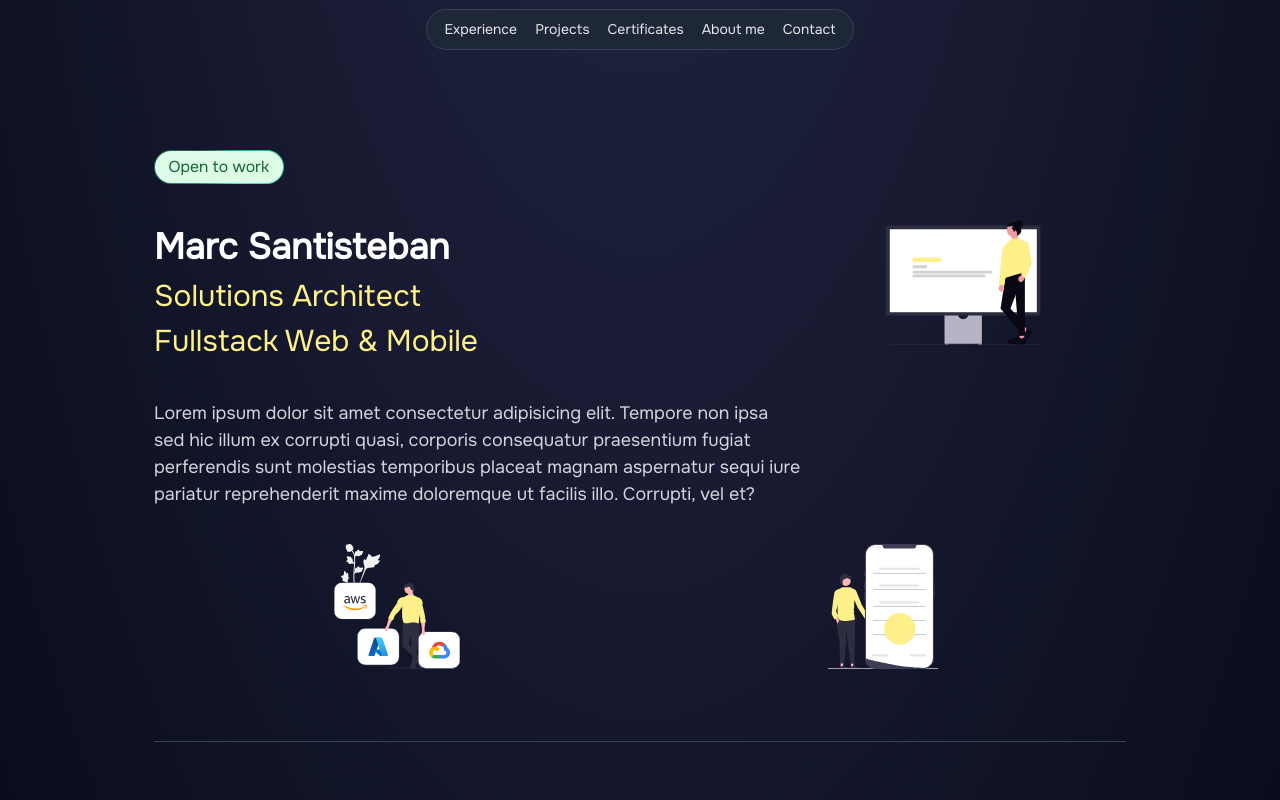
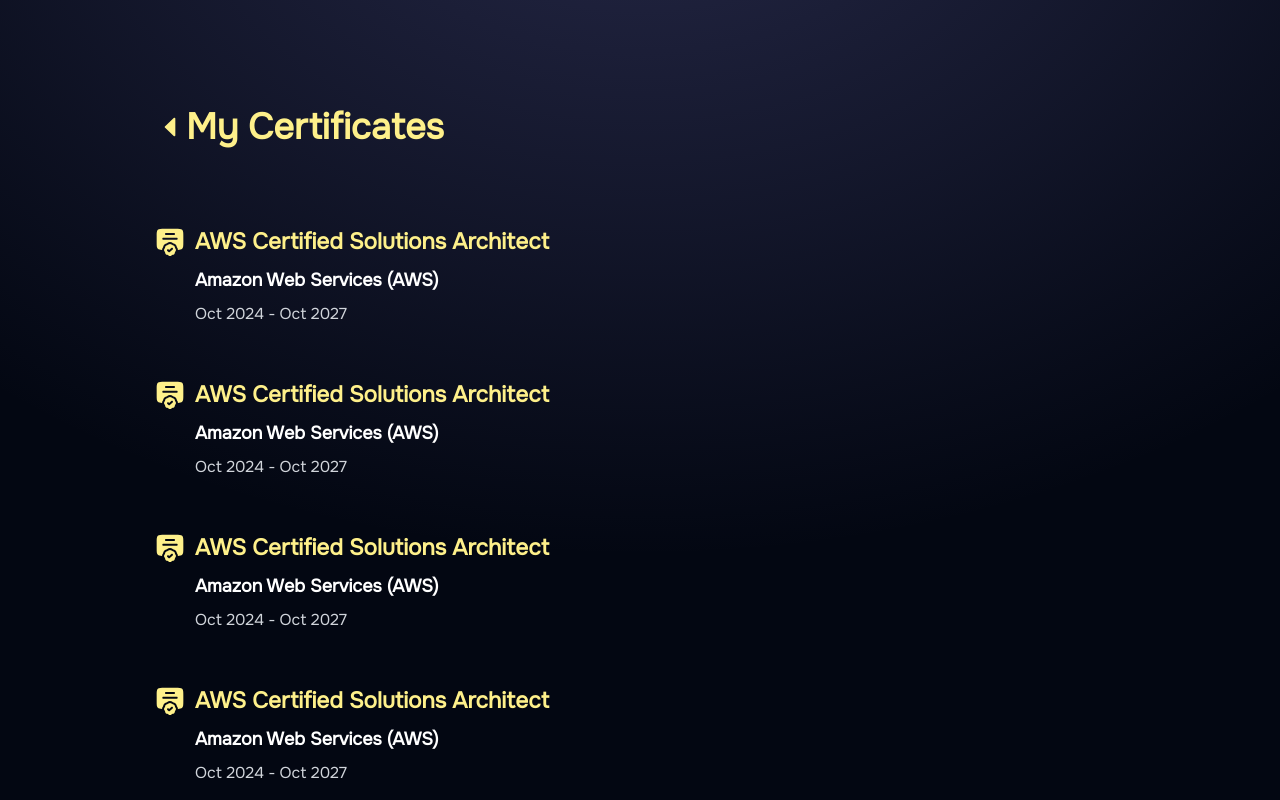
Before and after one commit to D1f3r3nt/Portfolio, a React (Vite) app: page /certificates in a window 1280 px wide. Before the commit this address led to /. Shown: the top 800 px of the page. Built offline with nearby package versions, Linux system fonts and the light colour scheme.

Commit message:
feature: Refactor page

```diff
--- a/src/components/molecules/home/CertificatesHome.tsx
+++ b/src/components/molecules/home/CertificatesHome.tsx
@@ -1,7 +1,11 @@
 import {CertificateItem} from "../../atoms/CertificateItem.tsx";
 import {ShowMoreButton} from "../../atoms/home/ShowMoreButton.tsx";
+import {useNavigate} from "react-router-dom";
 
 export const CertificatesHome = () => {
+
+    const navigate = useNavigate();
+
     return (
         <div className='w-full flex flex-col gap-y-12' id="certificates">
             <span className='font-bold'>
@@ -10,7 +14,7 @@
 
             <CertificateItem title={'AWS Certified Solutions Architect'} center={'Amazon Web Services (AWS)'} date={'Oct 2024 - Oct 2027'} url={'https://www.credly.com/badges/41af67de-b56f-4a59-948d-92afffb2b18a/public_url'}/>
 
-            <ShowMoreButton label={'certificates'} onClick={() => {}} />
+            <ShowMoreButton label={'certificates'} onClick={() => navigate('/certificates')} />
         </div>
     );
 }
--- /dev/null
+++ b/src/pages/CertificatesPage.tsx
@@ -0,0 +1,39 @@
+import {Page} from "../components/organisms/Page.tsx";
+import {BackButton} from "../components/atoms/BackButton.tsx";
+import {CertificateItem} from "../components/atoms/CertificateItem.tsx";
+
+export const CertificatesPage = () => {
+
+    return (
+        <Page showNavbar={false}>
+            <BackButton label={'My Certificates'}/>
+
+            <div className='w-full flex flex-col gap-y-12' id="certificates">
+
+                <CertificateItem title={'AWS Certified Solutions Architect'}
+                                 center={'Amazon Web Services (AWS)'}
+                                 date={'Oct 2024 - Oct 2027'}
+                                 url={'https://www.credly.com/badges/41af67de-b56f-4a59-948d-92afffb2b18a/public_url'}
+                />
+
+                <CertificateItem title={'AWS Certified Solutions Architect'}
+                                 center={'Amazon Web Services (AWS)'}
+                                 date={'Oct 2024 - Oct 2027'}
+                                 url={'https://www.credly.com/badges/41af67de-b56f-4a59-948d-92afffb2b18a/public_url'}
+                />
+
+                <CertificateItem title={'AWS Certified Solutions Architect'}
+                                 center={'Amazon Web Services (AWS)'}
+                                 date={'Oct 2024 - Oct 2027'}
+                                 url={'https://www.credly.com/badges/41af67de-b56f-4a59-948d-92afffb2b18a/public_url'}
+                />
+
+                <CertificateItem title={'AWS Certified Solutions Architect'}
+                                 center={'Amazon Web Services (AWS)'}
+                                 date={'Oct 2024 - Oct 2027'}
+                                 url={'https://www.credly.com/badges/41af67de-b56f-4a59-948d-92afffb2b18a/public_url'}
+                />
+            </div>
+        </Page>
+    )
+}
--- a/src/routes/AppRouter.tsx
+++ b/src/routes/AppRouter.tsx
@@ -1,6 +1,7 @@
 import {Navigate, Route, Routes} from "react-router-dom";
 import {HomePage} from "../pages/HomePage.tsx";
 import {ProjectsPage} from "../pages/ProjectsPage.tsx";
+import {CertificatesPage} from "../pages/CertificatesPage.tsx";
 
 export const AppRouter = () => {
 
@@ -8,6 +9,7 @@
         <Routes>
             <Route path='/' element={<HomePage />} />
             <Route path='/projects' element={<ProjectsPage />} />
+            <Route path='/certificates' element={<CertificatesPage />} />
             <Route path='/*' element={<Navigate to='/' />} />
         </Routes>
     )
```
